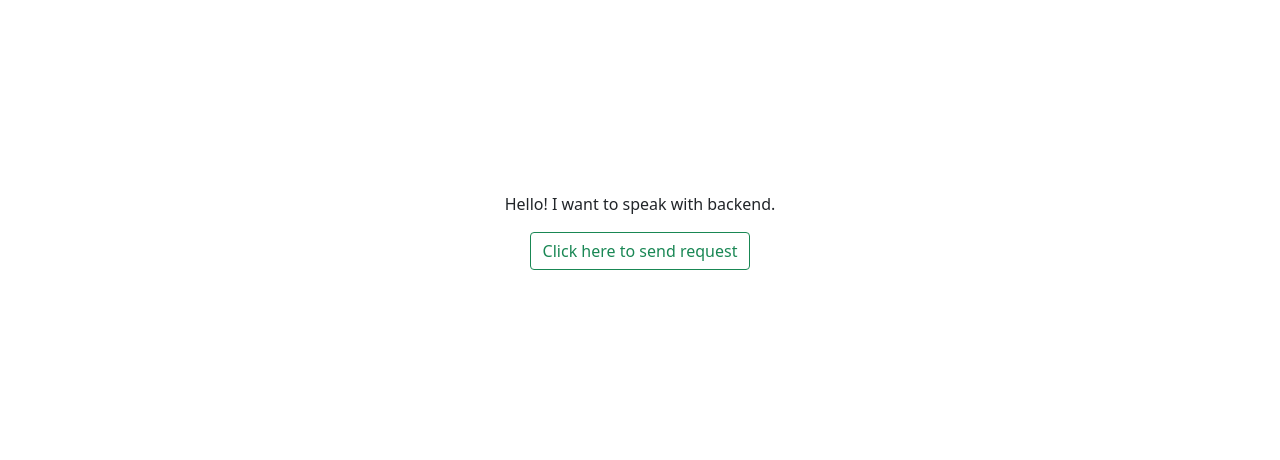
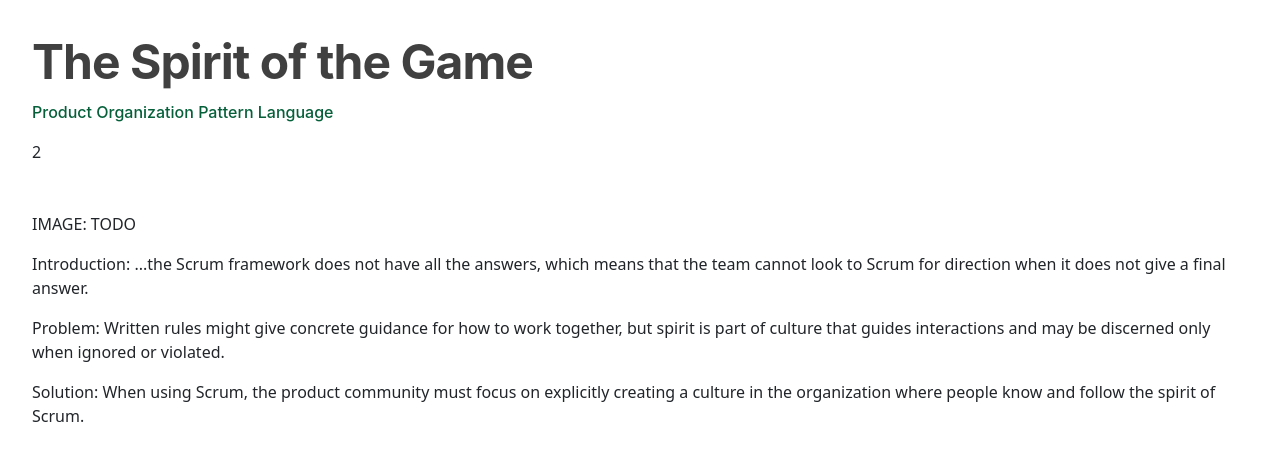
Before and after one commit to zemacedo99/FEUP-DS, a React (Create React App) app in the folder frontend/: page / in a window 1280 px wide. Shown: the top 460 px of the page. Built offline with nearby package versions, Linux system fonts and the light colour scheme.

Commit message:
Creation of PatternInfoPage

```diff
--- a/frontend/src/App.js
+++ b/frontend/src/App.js
@@ -2,14 +2,14 @@ import React from 'react';
 import 'bootstrap/dist/css/bootstrap.min.css';
 import './style/style.css';
 import {BrowserRouter as Router, Route, Routes} from 'react-router-dom';
-import Example from './pages/Example';
+import PatternInfoPage from './pages/PatternInfoPage';
 
 function App() {
     return (
         <Router>
             <div className="App">
                 <Routes>
-                    <Route path="/" exact element={<Example/>}/>
+                    <Route path="/" exact element={<PatternInfoPage/>}/>
                 </Routes>
             </div>
         </Router>
--- /dev/null
+++ b/frontend/src/components/Pattern.js
@@ -0,0 +1,54 @@
+import React from 'react';
+//import ReactDOM from 'react-dom';
+
+class Pattern extends React.Component {
+    constructor() {
+        super();
+        this.title = "The Spirit of the Game";
+        this.stars = 2;
+        this.section = "Product Organization Pattern Language"
+        this.image = "IMAGE: TODO"
+        this.introduction = "...the Scrum framework does not have all the answers, which means that the team cannot look to Scrum for direction when it does not give a final answer.";
+        this.problem = "Written rules might give concrete guidance for how to work together, but spirit is part of culture that guides interactions and may be discerned only when ignored or violated.";
+        this.solution = "When using Scrum, the product community must focus on explicitly creating a culture in the organization where people know and follow the spirit of Scrum.";
+        this.related = "0"
+    }
+
+    getTitle() {
+        return this.title
+    }
+
+    getStars() {
+        return this.stars
+    }
+
+    getSection() {
+        return this.section
+    }
+
+    getImage() {
+        return this.image
+    }
+
+    getIntroduction() {
+        return this.introduction
+    }
+
+    getProblem() {
+        return this.problem
+    }
+
+    getSolution() {
+        return this.solution
+    }
+
+    getRelated() {
+        return this.related
+    }
+
+    render() {
+        return
+    }
+}
+
+export default Pattern;
--- /dev/null
+++ b/frontend/src/pages/PatternInfoPage.js
@@ -0,0 +1,24 @@
+//import {Button} from 'react-bootstrap';
+import Pattern from '../components/Pattern';
+import '../style/PatternInfoPage.css'
+
+export default function PatternInfoPage() {
+    var pat = new Pattern();
+
+    return (
+        <div>
+            <div className="header">
+                <h1>{pat.getTitle()}</h1>
+                <p className="patternSection">{pat.getSection()}</p>
+                <p>{pat.getStars()}</p>
+            </div>
+            <body className="body">
+                <p>{pat.getImage()}</p>
+                <p>Introduction: {pat.getIntroduction()}</p>
+                <p>Problem: {pat.getProblem()}</p>
+                <p>Solution: {pat.getSolution()}</p>
+            </body>
+        </div>
+    )
+
+}
--- /dev/null
+++ b/frontend/src/style/PatternInfoPage.css
@@ -0,0 +1,49 @@
+.main-section {
+    height: 100vh;
+    padding-top: 15%;
+}
+
+.header {
+    padding: 1em;
+}
+
+h1 {
+    /* Display lg / Bold */
+
+    font-family: Inter;
+    font-style: normal;
+    font-weight: bold;
+    font-size: 48px;
+    line-height: 60px;
+    /* or 125% */
+
+    display: flex;
+    align-items: center;
+    letter-spacing: -0.02em;
+
+    /* Gray/800 */
+
+    color: #404040;
+}
+
+.patternSection {
+    /* Text md / Medium */
+
+    font-family: Inter;
+    font-style: normal;
+    font-weight: 500;
+    font-size: 16px;
+    line-height: 24px;
+    /* identical to box height, or 150% */
+
+    display: flex;
+    align-items: center;
+
+    /* Success / 800 */
+
+    color: #05603A;
+}
+
+body{
+    padding: 1em;
+}
```
